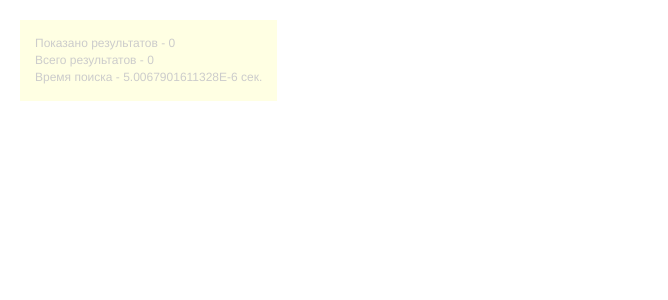
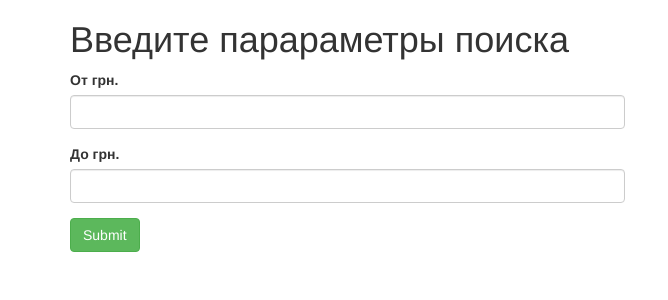
Before and after one commit to vintkor/parser_Aviso.ua, a PHP site: page / in a window 1280 px wide. Shown: the top 300 px of the page, without its empty margins (0-668 px from the left). Run offline with PHP 8.4, Linux system fonts and the light colour scheme; data that the repository does not hold is empty; some libraries are stand-ins or nearby versions.

Commit message:
Добавлена форма с параметрами поиска

```diff
--- a/index.php
+++ b/index.php
@@ -1,11 +1,71 @@
+<!doctype html>
+<html lang="ru">
+<head>
+    <meta charset="UTF-8">
+    <title>Avizo-Parser</title>
+    <link rel="stylesheet" href="//netdna.bootstrapcdn.com/bootstrap/3.3.2/css/bootstrap.min.css">
+    <script src="https://cdnjs.cloudflare.com/ajax/libs/jquery/3.1.0/jquery.min.js"></script>
+    <script src="//netdna.bootstrapcdn.com/bootstrap/3.3.2/js/bootstrap.min.js"></script>
+    <script src="https://cdnjs.cloudflare.com/ajax/libs/jquery.lazyload/1.9.1/jquery.lazyload.min.js"></script>
+    <style>
+        img {
+            /*display: none;*/
+        }
+        .price {
+            background: yellow;
+            display: inline-block;
+        }
+        .purpur2 {
+            display: none;
+        }
+        .price>span {
+            background: #fff;
+            padding: 2px 0;
+        }
+        .all_count_result {
+            display: block;
+            position: fixed;
+            top: 20px;
+            left: 20px;
+            padding: 15px;
+            font-size: 12px;
+            background: #ffff72;
+            color: #000;
+            font-weight: 500;
+            opacity: .2;
+            transition: .2s;
+        }
+        .all_count_result:hover {
+            opacity: 1;
+        }
+        .creame {
+            background: rgba(255, 128, 35, 0.11);
+        }
+        .silver {
+            background: rgba(38, 255, 76, 0.11);
+        }
+        a:visited {
+            color: #f00;
+        }
+
+        a.back {
+            color: #000;
+            font-weight: 700;
+            font-size: 20px;
+        }
+    </style>
+</head>
+<body>
+
 <?php
+
+if (isset($_GET['FROM']) && isset($_GET['TO'])) {
+
+    $from = $_GET['FROM'];
+    $to   = $_GET['TO'];
 
     // Скрипт ищет 1-но комнатные квартиры в Киеве на сайте Aviso.ua
     // в диапазоне цен от ($from) до ($to)
-
-$from = 2500;   // Цена от
-$to   = 4000;   // Цена до
-
 
     /**
      * Created by PhpStorm.
@@ -13,6 +73,7 @@ $to   = 4000;   // Цена до
      * Date: 18.08.2016
      * Time: 13:11
      */
+
     $start = microtime(true);
 
     require_once 'phpQuery.php';
@@ -75,58 +136,6 @@ while ($count <= (int)$int_current_pages) {
 
     ?>
 
-
-<!doctype html>
-<html lang="ru">
-<head>
-    <meta charset="UTF-8">
-    <title>Avizo-Parser</title>
-    <link rel="stylesheet" href="//netdna.bootstrapcdn.com/bootstrap/3.3.2/css/bootstrap.min.css">
-    <script src="https://cdnjs.cloudflare.com/ajax/libs/jquery/3.1.0/jquery.min.js"></script>
-    <script src="//netdna.bootstrapcdn.com/bootstrap/3.3.2/js/bootstrap.min.js"></script>
-    <style>
-        img {
-            display: none;
-        }
-        .price {
-            background: yellow;
-            display: inline-block;
-        }
-        .purpur2 {
-            display: none;
-        }
-        .price>span {
-            background: #fff;
-            padding: 2px 0;
-        }
-        .all_count_result {
-            display: block;
-            position: fixed;
-            top: 20px;
-            left: 20px;
-            padding: 15px;
-            font-size: 12px;
-            background: #ffff72;
-            color: #000;
-            font-weight: 500;
-            opacity: .2;
-            transition: .2s;
-        }
-        .all_count_result:hover {
-            opacity: 1;
-        }
-        .creame {
-            background: rgba(255, 128, 35, 0.11);
-        }
-        .silver {
-            background: rgba(38, 255, 76, 0.11);
-        }
-        a:visited {
-            color: #f00;
-        }
-    </style>
-</head>
-<body>
     <div class="container">
         <div class="row">
             <?php echo $result; ?>
@@ -138,6 +147,51 @@ while ($count <= (int)$int_current_pages) {
         echo 'Всего результатов - ' . $all_count_result . '<br>';
         echo 'Время поиска - '.(microtime(true) - $start).' сек.';
         ?>
+        <br>
+        <a href="/" class="back">Новый поиск</a>
     </div>
+
+    <script>
+
+        $(function() {
+            $("img").lazyload({
+                effect : "fadeIn"
+            });
+        });
+
+    </script>
+
+<?php
+
+} else {
+
+?>
+
+    <div class="container">
+        <div class="row">
+            <div class="col-md-6">
+                <h1>Введите парараметры поиска</h1>
+                <form role="form" action="/" method="get">
+                    <div class="form-group">
+                        <label for="from">От грн.</label>
+                        <input type="number" class="form-control" name="FROM" id="from">
+                    </div>
+                    <div class="form-group">
+                        <label for="to">До грн.</label>
+                        <input type="number" class="form-control" name="TO" id="to">
+                    </div>
+                    <div class="form-group">
+                        <input type="submit" class="btn btn-success">
+                    </div>
+                </form>
+            </div>
+        </div>
+    </div>
+
+<?php
+}
+
+?>
+
 </body>
 </html>
```
Lines whose indentation alone changed are shown as unchanged.
